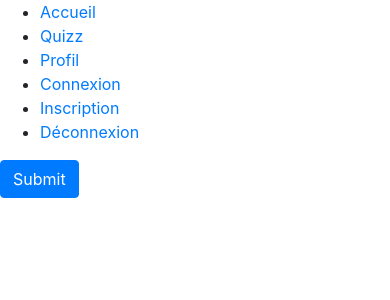
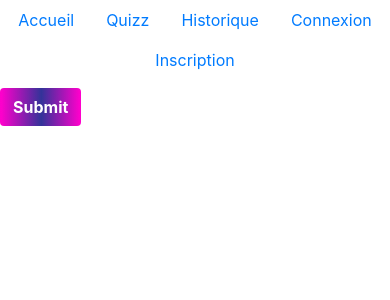
Before and after one commit to SekmSet/my-quizz, a Symfony app: template templates/quizz/show.html.twig in a window 390 px wide. Shown: the top 300 px of the page. Run offline with Twig, Linux system fonts and the light colour scheme; the template is opened without the code that fills it, so the values that code supplies are empty; some libraries are stand-ins or nearby versions.

Commit message:
design navbar and quiz

```diff
--- /dev/null
+++ b/public/style.css
@@ -0,0 +1,35 @@
+.false {
+    color:red;
+    text-decoration: line-through;
+}
+
+.true {
+    color: #718C00;
+}
+
+.note {
+    font-style: italic;
+    font-weight: bold;
+    color: darkslateblue;
+}
+
+h1{
+    font-family: 'Press Start 2P', cursive;
+    font-size:30px;
+
+    background: -webkit-linear-gradient(#5c32d4, #e509f3);
+    -webkit-background-clip: text;
+    -webkit-text-fill-color: transparent;
+}
+
+.btn-grad {
+    background-image: linear-gradient(to right, #ff00cc 0%, #333399 51%, #ff00cc 100%);
+    color: white;
+    font-weight: bold;
+
+}
+.btn-grad:hover {
+    background-position: right center;
+    color: white;
+    font-weight: bold;
+}
--- a/src/Controller/QuizzController.php
+++ b/src/Controller/QuizzController.php
@@ -100,10 +100,14 @@ class QuizzController extends AbstractController
 
             $entityManager->flush();
 
-            return $this->redirectToRoute('quizz');
+            return $this->redirectToRoute('historique_show_quizz', [
+                'historique' => $historique->getId()
+
+            ]);
         }
         return $this->render('quizz/show.html.twig', [
             'categorie' => $categorie,
         ]);
     }
+
 }
--- a/templates/base.html.twig
+++ b/templates/base.html.twig
@@ -4,21 +4,39 @@
         <meta charset="UTF-8">
         <link rel="stylesheet" href="https://stackpath.bootstrapcdn.com/bootstrap/4.4.1/css/bootstrap.min.css" integrity="sha384-Vkoo8x4CGsO3+Hhxv8T/Q5PaXtkKtu6ug5TOeNV6gBiFeWPGFN9MuhOf23Q9Ifjh" crossorigin="anonymous">
         <title>{% block title %}Welcome!{% endblock %}</title>
+        <link rel="stylesheet" href="{{ asset("style.css") }}">
+        <link href="https://fonts.googleapis.com/css2?family=Press+Start+2P&display=swap" rel="stylesheet">
         {% block stylesheets %}{% endblock %}
     </head>
     <body>
         <header>
             <nav>
-                <div>
-                    <ul>
-                        <li><a href="{{ path('home') }}">Accueil</a></li>
-                        <li><a href="{{ path('quizz') }}">Quizz</a></li>
-                        <li><a href="{{ path('user_profil') }}">Profil</a></li>
-                        <li><a href="{{ path('app_login') }}">Connexion</a></li>
-                        <li><a href="{{ path('app_register') }}">Inscription</a></li>
-                        <li><a href="{{ path('app_logout') }}">Déconnexion</a></li>
-                    </ul>
-                </div>
+                <ul class="nav justify-content-center">
+                    <li class="nav-item">
+                        <a class="nav-link" href="{{ path('home') }}">Accueil</a>
+                    </li>
+                    <li class="nav-item">
+                        <a class="nav-link" href="{{ path('quizz') }}">Quizz</a>
+                    </li>
+                    <li class="nav-item">
+                        <a class="nav-link" href="{{ path('historique') }}">Historique</a>
+                    </li>
+                    {% if is_granted('IS_AUTHENTICATED_FULLY') %}
+                        <li class="nav-item">
+                            <a class="nav-link" href="{{ path('user_profil') }}">Profil</a>
+                        </li>
+                        <li class="nav-item">
+                            <a class="nav-link" href="{{ path('app_logout') }}">Déconnexion</a>
+                        </li>
+                    {% else %}
+                        <li class="nav-item">
+                            <a class="nav-link" href="{{ path('app_login') }}">Connexion</a>
+                        </li>
+                        <li class="nav-item">
+                            <a class="nav-link" href="{{ path('app_register') }}">Inscription</a>
+                        </li>
+                    {% endif %}
+                </ul>
             </nav>
         </header>
         {# read and display all flash messages #}
--- a/templates/quizz/index.html.twig
+++ b/templates/quizz/index.html.twig
@@ -9,7 +9,7 @@
             <div class="col-md-12">
                 <ul>
                     {% for categorie in categories %}
-                        <li><a class="btn btn-primary" href="{{url('show_quizz', {categorie: categorie.id})}}">{{categorie.name }}</a></li>
+                        <li><a class="btn btn-grad" href="{{url('show_quizz', {categorie: categorie.id})}}">{{categorie.name }}</a></li>
                     {% endfor %}
                 </ul>
             </div>
--- a/templates/quizz/show.html.twig
+++ b/templates/quizz/show.html.twig
@@ -22,7 +22,7 @@
                     </div>
                 {% endfor %}
 
-                <input type="submit" class="btn btn-primary">
+                <input type="submit" class="btn btn-grad">
             </form>
 
         </div>
--- a/templates/registration/register.html.twig
+++ b/templates/registration/register.html.twig
@@ -17,7 +17,7 @@
                 {{ form_row(registrationForm.plainPassword) }}
                 {{ form_row(registrationForm.agreeTerms) }}
 
-                <button class="btn">Register</button>
+                <button class="btn btn-grad">Register</button>
                 {{ form_end(registrationForm) }}
             </div>
         </div>
--- a/templates/security/login.html.twig
+++ b/templates/security/login.html.twig
@@ -38,7 +38,7 @@
                         </div>
                     #}
 
-                    <button class="btn btn-lg btn-primary" type="submit">
+                    <button class="btn btn-grad" type="submit">
                         Sign in
                     </button>
                 </form>
--- a/templates/user_profil/edit.html.twig
+++ b/templates/user_profil/edit.html.twig
@@ -13,8 +13,8 @@
             {{ form_row(form.first_name) }}
             {{ form_row(form.last_name) }}
             {{ form_row(form.city) }}
-            <input type="submit" class="btn btn-primary">
-            <a class="btn btn-primary" href="{{ path('user_profil') }}">Annuler</a>
+            <input type="submit" class="btn btn-grad">
+            <a class="btn btn-grad" href="{{ path('user_profil') }}">Annuler</a>
 
             {{ form_end(form) }}
         </div>
--- a/templates/user_profil/mailEdit.html.twig
+++ b/templates/user_profil/mailEdit.html.twig
@@ -8,7 +8,7 @@
     {{ form_errors(form) }}
     {{ form_row(form.email) }}
 <input type="submit" class="btn btn-primary">
-<a class="btn btn-primary" href="{{ path('user_profil') }}">Annuler</a>
+<a class="btn btn-grad" href="{{ path('user_profil') }}">Annuler</a>
 
 {{ form_end(form) }}
 
--- a/templates/user_profil/passwordEdit.html.twig
+++ b/templates/user_profil/passwordEdit.html.twig
@@ -7,7 +7,7 @@
     {{ form_errors(form) }}
     {{ form_row(form.password) }}
     <input type="submit" class="btn btn-primary">
-    <a class="btn btn-primary" href="{{ path('user_profil') }}">Annuler</a>
+    <a class="btn btn-grad" href="{{ path('user_profil') }}">Annuler</a>
 
 {{ form_end(form) }}
 {% endblock %}
```
Also changed, not shown: src/Controller/HistoriqueController.php (added, +66 -0 lines), src/Entity/Reponse.php (+0 -12 lines), src/Services/HistoriqueServices.php (added, +26 -0 lines), templates/historique/index.html.twig (added, +23 -0 lines), templates/historique/show.html.twig (added, +24 -0 lines), templates/user_profil/index.html.twig (+4 -4 lines).
